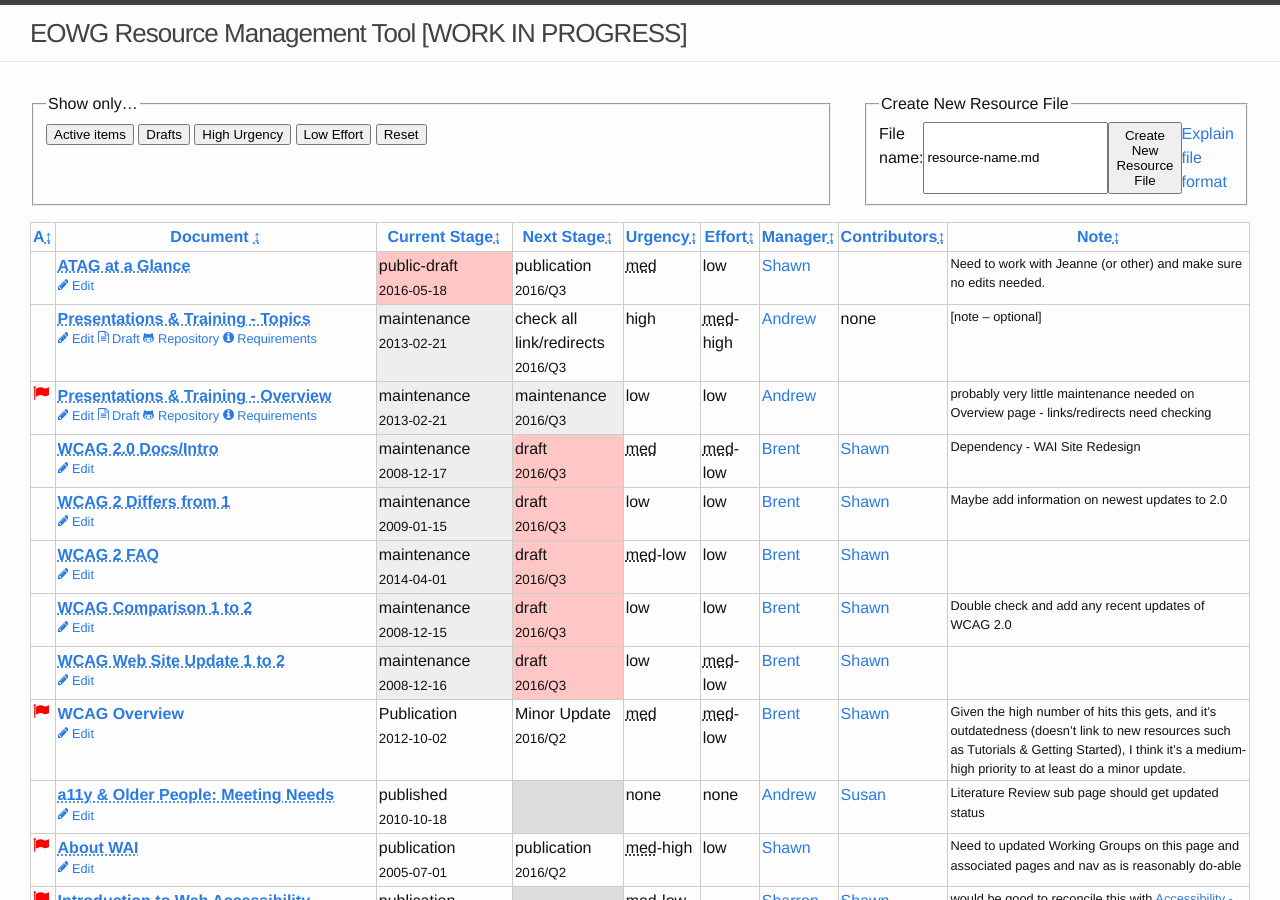
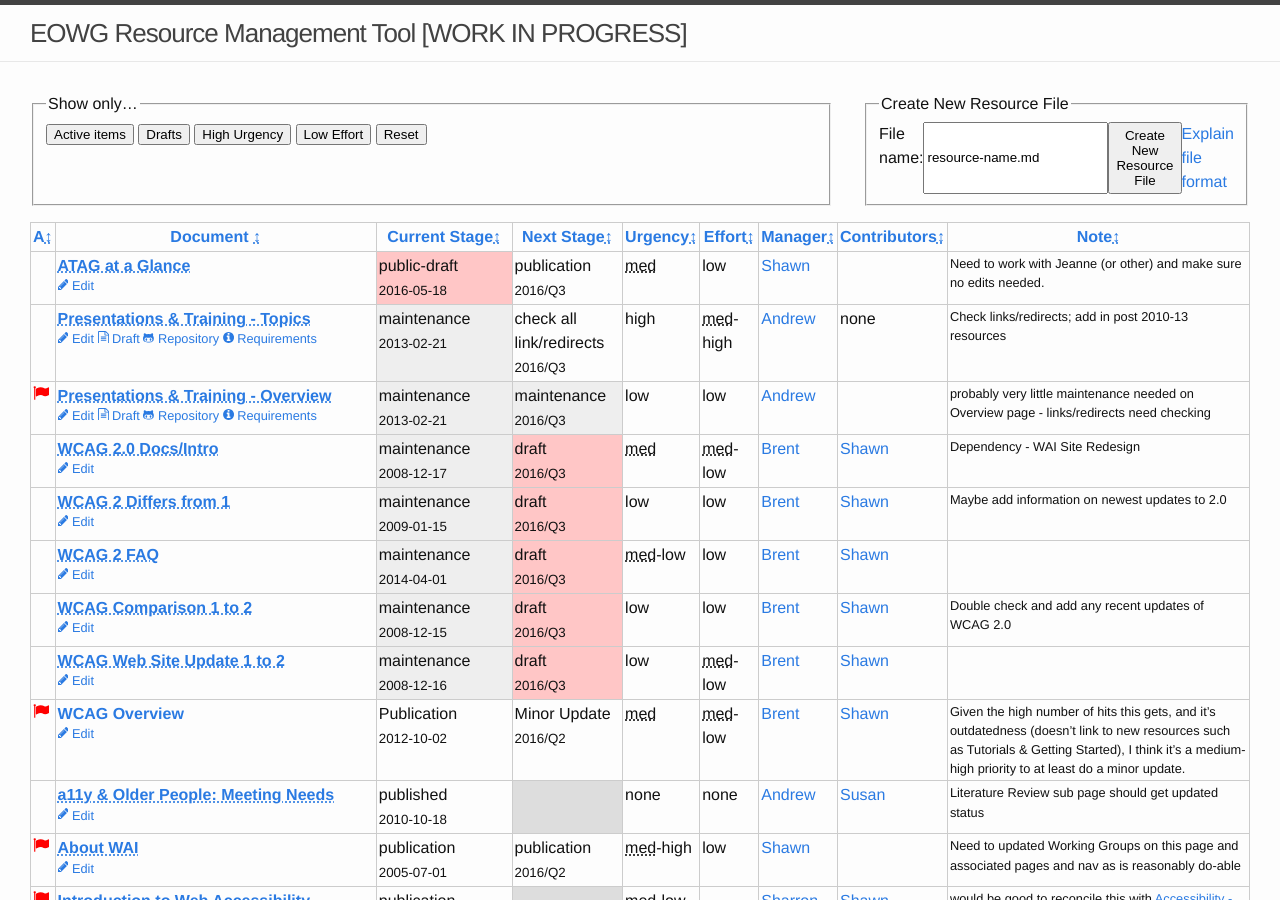
Before and after one commit to w3c/wai-resources, a Jekyll site: the page built from index.html, in a window 1280 px wide and 900 px high. Built offline with Jekyll 4.4.1, drawn with Linux system fonts in a browser that asks for light colours.

Commit message:
Update Presentations & Training - Topics .md

```diff
--- a/_resources/Presentations & Training - Topics .md
+++ b/_resources/Presentations & Training - Topics .md
@@ -19,5 +19,5 @@
     stage: add in post-2010-2013 resources to existing Topics
   - date: 20167/Q1
     stage: consider new topics
-note: "[note – optional]"
+note: "Check links/redirects; add in post 2010-13 resources"
 ---
```
